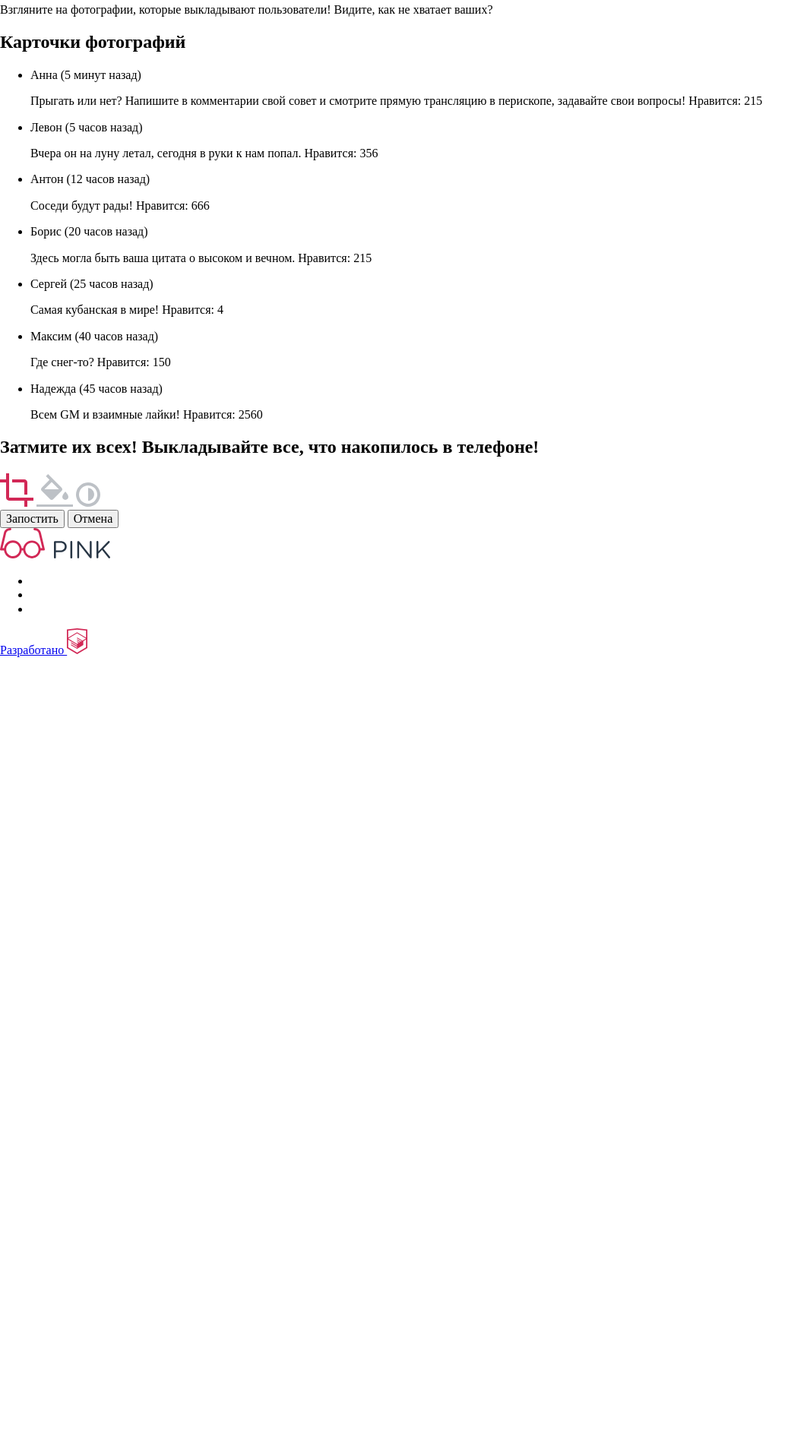
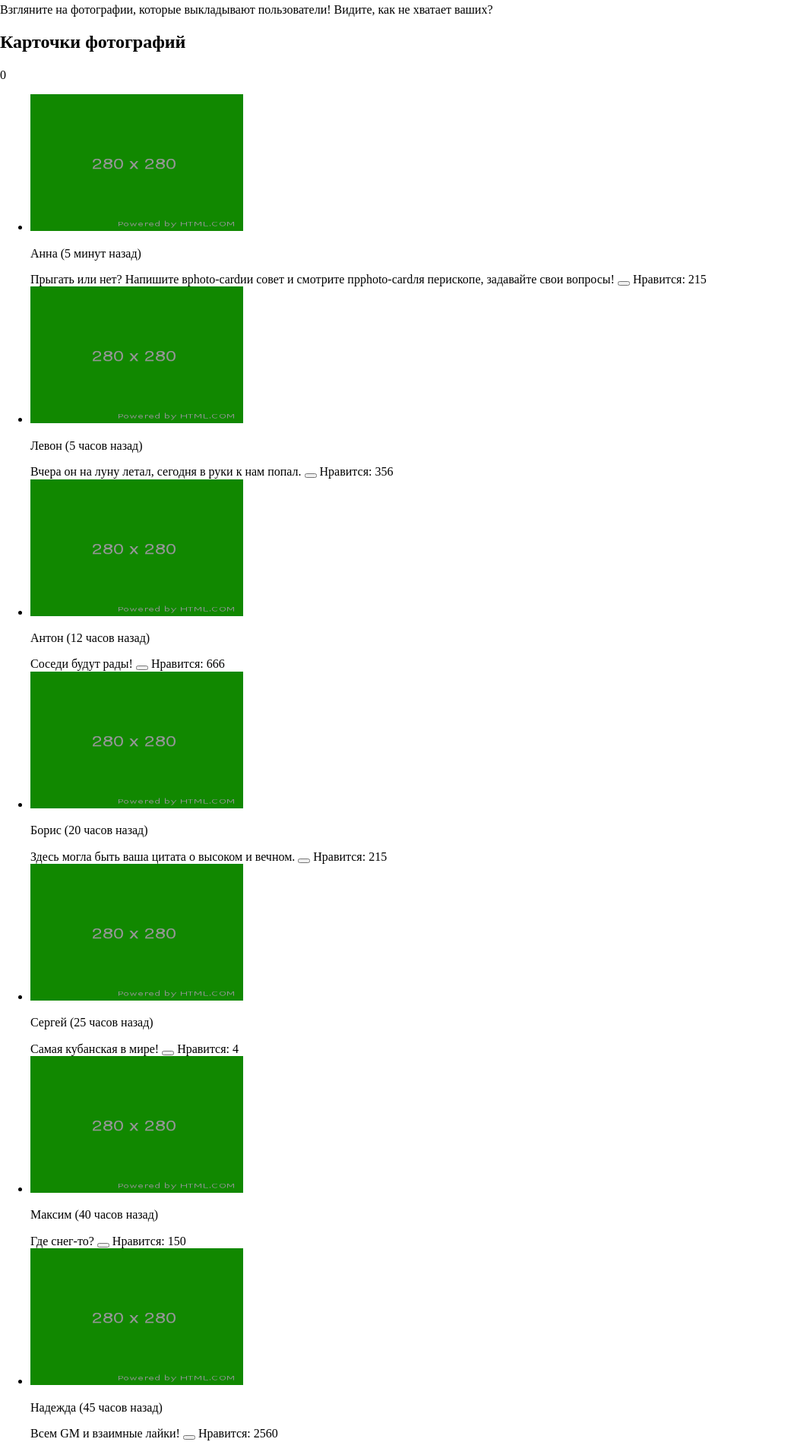
Before and after one commit to Tratata91/1202999-pink-22, a website: page source/catalog.html in a window 1280 px wide. Shown: the part 217-2115 px from the top of the page at 76% size, without its empty margins (0-1066 px from the left). Before the commit the page ends 1082 px from the top, so only its background shows below. Drawn offline with nearby package versions, Linux system fonts and the light colour scheme; files that its build step writes are made by us from their sources.

Commit message:
исправление вёрстки

```diff
--- a/source/catalog.html
+++ b/source/catalog.html
@@ -54,127 +54,147 @@
   <h1 class="page-header__heading">Фотографии пользователей</h1>
 </header>
 <main class="page-main">
-  <div class="description-catalog">
-    <p class="description-catalog__text">
+  <section class="cards">
+    <div class="cards__description">
+      <p class="cards__description-text">
         Взгляните на фотографии, которые выкладывают пользователи! Видите, как не хватает ваших?
       </p>
     </div>
-  <section class="cards">
-    <h2 class="visually-hidden">Карточки фотографий</h2>
-    <ul class="card-list">
-      <li class="card-list__item">
-        <a href="#"></a>
-        <p class="item-name">
+    <h2 class="visually-hidden">Карточки фотографий</h2>0
+    <ul class="cards-list">
+      <li class="cards-list__item cards-list__item--panorama photo-card">
+        <a class="photo-card__image" href="#">
+          <img src="img/holder.png" height="180" width="280">
+        </a>
+        <p class="photo-card__name">
           Анна
-          <span class="item-timing">(5 минут назад)</span>
+          <span class="photo-card__timing">(5 минут назад)</span>
         </p>
-        <span class="item-description">
-          Прыгать или нет? Напишите в комментарии свой совет и
-          смотрите прямую трансляцию в перископе, задавайте свои вопросы!
+        <span class="photo-card__description">
+          Прыгать или нет? Напишите вphoto-cardии совет и
+          смотрите прphoto-cardля перископе, задавайте свои вопросы!
         </span>
-        <span class="item-likes">Нравится: 215</span>
+        <button type="button" class="cards-list__item-button" aria-label="лайкнуть"></button>
+        <span class="cards-list__item-likes">Нравится: 215</span>
       </li>
-      <li class="card-list__item">
-        <a href="#"></a>
-        <p class="item-name">
+      <li class="cards-list__item photo-card">
+        <a class="photo-card__image" href="#">
+          <img src="img/holder.png" height="180" width="280">
+        </a>
+        <p class="photo-card__name">
           Левон
-          <span class="item-timing">(5 часов назад)</span>
+          <span class="photo-card__timing">(5 часов назад)</span>
         </p>
-        <span class="item-description">Вчера он на луну летал, сегодня в руки к нам попал.</span>
-        <span class="item-likes">Нравится: 356</span>
+        <span class="photo-card__description">Вчера он на луну летал, сегодня в руки к нам попал.</span>
+        <button type="button" class="photo-card__button" aria-label="лайкнуть"></button>
+        <span class="photo-card__likes">Нравится: 356</span>
       </li>
-      <li class="card-list__item">
-        <a href="#"></a>
-        <p class="item-name">
+      <li class="cards-list__item photo-card">
+        <a class="photo-card__image" href="#">
+          <img src="img/holder.png" height="180" width="280">
+        </a>
+        <p class="photo-card__name">
           Антон
-          <span class="item-timing">(12 часов назад)</span>
+          <span class="photo-card__timing">(12 часов назад)</span>
         </p>
-        <span class="item-description">Соседи будут рады!</span>
-        <span class="item-likes">Нравится: 666</span>
+        <span class="photo-card__description">Соседи будут рады!</span>
+        <button type="button" class="photo-card__button" aria-label="лайкнуть"></button>
+        <span class="photo-card__likes">Нравится: 666</span>
       </li>
-      <li class="card-list__item">
-        <a href="#"></a>
-        <p class="item-name">
+      <li class="cards-list__item photo-card">
+        <a class="photo-card__image" href="#">
+          <img src="img/holder.png" height="180" width="280">
+        </a>
+        <p class="photo-card__name">
           Борис
-          <span class="item-timing">(20 часов назад)</span>
+          <span class="photo-card__timing">(20 часов назад)</span>
         </p>
-        <span class="item-description">Здесь могла быть ваша цитата о высоком и вечном.</span>
-        <span class="item-likes">Нравится: 215</span>
+        <span class="photo-card__description">Здесь могла быть ваша цитата о высоком и вечном.</span>
+        <button type="button" class="photo-card__button" aria-label="лайкнуть"></button>
+        <span class="photo-card__likes">Нравится: 215</span>
       </li>
-      <li class="card-list__item">
-        <a href="#"></a>
-        <p class="item-name">
+      <li class="cards-list__item photo-card">
+        <a class="photo-card__image" href="#">
+          <img src="img/holder.png" height="180" width="280">
+        </a>
+        <p class="photo-card__name">
           Сергей
-          <span class="item-timing">(25 часов назад)</span>
+          <span class="photo-card__timing">(25 часов назад)</span>
         </p>
-        <span class="item-description">Самая кубанская в мире!</span>
-        <span class="item-likes">Нравится: 4</span>
+        <span class="photo-card__description">Самая кубанская в мире!</span>
+        <button type="button" class="photo-card__button" aria-label="лайкнуть"></button>
+        <span class="photo-card__likes">Нравится: 4</span>
       </li>
-      <li class="card-list__item">
-        <a href="#"></a>
-        <p class="item-name">
+      <li class="cards-list__item photo-card">
+        <a class="photo-card__image" href="#">
+          <img src="img/holder.png" height="180" width="280">
+        </a>
+        <p class="photo-card__name">
           Максим
-          <span class="item-timing">(40 часов назад)</span>
+          <span class="photo-card__timing">(40 часов назад)</span>
         </p>
-        <span class="item-description">Где снег-то?</span>
-        <span class="item-likes">Нравится: 150</span>
+        <span class="photo-card__description">Где снег-то?</span>
+        <button type="button" class="photo-card__button" aria-label="лайкнуть"></button>
+        <span class="photo-card__likes">Нравится: 150</span>
       </li>
-      <li class="card-list__item">
-        <a href="#"></a>
-        <p class="item-name">
+      <li class="cards-list__item photo-card">
+        <a class="photo-card__image" href="#">
+          <img src="img/holder.png" height="180" width="280">
+        </a>
+        <p class="photo-card__name">
           Надежда
-          <span class="item-timing">(45 часов назад)</span>
+          <span class="photo-card__timing">(45 часов назад)</span>
         </p>
-        <span class="item-description">Всем GM и взаимные лайки!</span>
-        <span class="item-likes">Нравится: 2560</span>
+        <span class="photo-card__description">Всем GM и взаимные лайки!</span>
+        <button type="button" class="photo-card__button" aria-label="лайкнуть"></button>
+        <span class="photo-card__likes">Нравится: 2560</span>
       </li>
     </ul>
   </section>
   <section class="upload">
     <h2 class="upload__heading">Затмите их всех! Выкладывайте все, что накопилось в телефоне!</h2>
-    <div class="upload__filters">
-      <svg class="upload__filter upload__filter--active" width="44" height="44" viewBox="0 0 44 44" fill="none" xmlns="http://www.w3.org/2000/svg">
+    <form action="https://echo.htmlacademy.ru" method="post" class="upload__form">
+      <input class="upload__form-input" type="file" id="upload" name="upload">
+      <label for="upload" class="upload__form-label">
+        <img src="img/photo-7-mobile.jpg" alt="Загруженное фото" height="374" width="280"/>
+      </label>
+      <fieldset class="upload__fieldset">
+        <ul class="upload__fieldset-list">
+          <li class="upload__fieldset-item">
+            <label class="upload__fieldset-label" for="crop">
+              <svg width="44" height="44" viewBox="0 0 44 44" fill="none" xmlns="http://www.w3.org/2000/svg">
                 <path d="M32 28H36V12C36 10.9391 35.5786 9.92172 34.8284 9.17157C34.0783 8.42143 33.0609 8 32 8H16V12H32V28ZM12 32V0H8V8H0V12H8V32C8 33.0609 8.42143 34.0783 9.17157 34.8284C9.92172 35.5786 10.9391 36 12 36H32V44H36V36H44V32H12Z" fill="#D22856"/>
               </svg>
-      <svg class="upload__filter" width="48" height="43" viewBox="0 0 48 43" fill="none" xmlns="http://www.w3.org/2000/svg">
+            </label>
+            <input class="upload__fieldset-input" id="crop" type="range" name="crop">
+          </li>
+          <li class="upload__fieldset-item">
+            <label class="upload__fieldset-label" for="fill">
+              <svg width="48" height="43" viewBox="0 0 48 43" fill="none" xmlns="http://www.w3.org/2000/svg">
                 <g opacity="0.3">
                   <path d="M33.12 17.88L15.24 0L12.41 2.83L17.17 7.59L6.88 17.88C6.3182 18.4425 6.00264 19.205 6.00264 20C6.00264 20.795 6.3182 21.5575 6.88 22.12L17.88 33.12C18.4425 33.6818 19.205 33.9974 20 33.9974C20.795 33.9974 21.5575 33.6818 22.12 33.12L33.12 22.12C33.6818 21.5575 33.9974 20.795 33.9974 20C33.9974 19.205 33.6818 18.4425 33.12 17.88ZM10.41 20L20 10.42L29.59 20H10.41ZM38 23C38 23 34 27.33 34 30C34 31.0609 34.4214 32.0783 35.1716 32.8284C35.9217 33.5786 36.9391 34 38 34C39.0609 34 40.0783 33.5786 40.8284 32.8284C41.5786 32.0783 42 31.0609 42 30C42 27.33 38 23 38 23Z" fill="#283645"/>
                   <path d="M48 40H0V43H48V40Z" fill="#283645"/>
                 </g>
               </svg>
-      <svg class="upload__filter" width="32" height="32" viewBox="0 0 32 32" fill="none" xmlns="http://www.w3.org/2000/svg">
+            </label>
+            <input class="upload__fieldset-input" id="fill" type="range" name="fill">
+          </li>
+          <li class="upload__fieldset-item">
+            <label class="upload__fieldset-label" for="contrast">
+              <svg width="32" height="32" viewBox="0 0 32 32" fill="none" xmlns="http://www.w3.org/2000/svg">
                 <g opacity="0.3">
                   <path d="M16 4C18.3734 4 20.6935 4.70379 22.6669 6.02236C24.6402 7.34094 26.1783 9.21509 27.0866 11.4078C27.9948 13.6005 28.2325 16.0133 27.7694 18.3411C27.3064 20.6689 26.1635 22.8071 24.4853 24.4853C22.8071 26.1635 20.6689 27.3064 18.3411 27.7694C16.0133 28.2324 13.6005 27.9948 11.4078 27.0866C9.21509 26.1783 7.34095 24.6402 6.02237 22.6668C4.70379 20.6935 4.00001 18.3734 4.00001 16C4.00001 12.8174 5.26429 9.76515 7.51473 7.51472C9.76516 5.26428 12.8174 4 16 4ZM16 0C12.8355 0 9.74207 0.938384 7.11088 2.69649C4.4797 4.45459 2.42894 6.95345 1.21793 9.87706C0.0069325 12.8007 -0.309921 16.0177 0.307443 19.1214C0.924806 22.2251 2.44866 25.0761 4.6863 27.3137C6.92394 29.5513 9.77487 31.0752 12.8786 31.6926C15.9823 32.3099 19.1993 31.9931 22.1229 30.7821C25.0466 29.5711 27.5454 27.5203 29.3035 24.8891C31.0616 22.2579 32 19.1645 32 16C32 11.7565 30.3143 7.68687 27.3137 4.68629C24.3131 1.68571 20.2435 0 16 0Z" fill="#283645"/>
                   <path d="M16 24.29C18.1536 24.1422 20.1708 23.1824 21.644 21.6046C23.1172 20.0268 23.9366 17.9486 23.9366 15.79C23.9366 13.6314 23.1172 11.5532 21.644 9.97538C20.1708 8.39759 18.1536 7.43782 16 7.29" fill="#283645"/>
                 </g>
               </svg>
-    </div>
-    <div class="range-filter">
-      <div class="range-controls">
-        <div class="scale">
-          <div class="bar"></div>
-        </div>
-        <div class="toggle toggle-max" tabindex="0"></div>
-      </div>
-    </div>
-    <div class="range-filter">
-      <div class="range-controls">
-        <div class="scale">
-          <div class="bar"></div>
-        </div>
-        <div class="toggle toggle-max" tabindex="0"></div>
-      </div>
-    </div>
-    <div class="range-filter">
-      <div class="range-controls">
-        <div class="scale">
-          <div class="bar"></div>
-        </div>
-        <div class="toggle toggle-max" tabindex="0"></div>
-      </div>
-    </div>
+            </label>
+            <input class="upload__fieldset-input" id="contrast" type="range" name="contrast">
+          </li>
+        </ul>
+      </fieldset>
       <button class="upload__button button" type="submit">Запостить</button>
       <button class="upload__button upload__button--disabled button" type="reset">Отмена</button>
+    </form>
   </section>
 </main>
 <footer class="footer">
```
Also changed, not shown: source/img/holder.png (added). Lines whose indentation alone changed are shown as unchanged.
